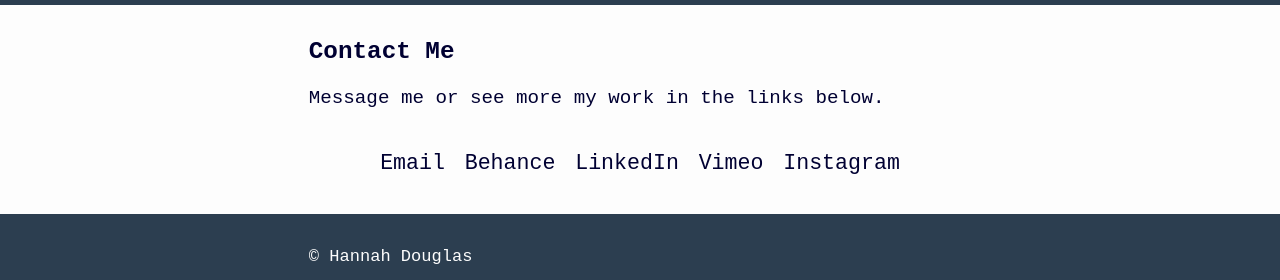
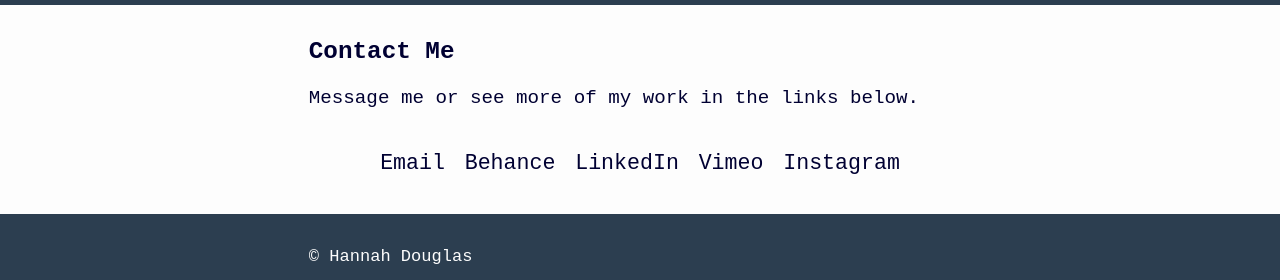
Before and after one commit to hldouglas/portfolio, a Jekyll site: the page built from index.html, in a window 1280 px wide. Shown: the part 1185-1465 px from the top of the page. Built offline with Jekyll 4.4.1, drawn with Linux system fonts in a browser that asks for light colours.

Commit message:
Grammar mistake

```diff
--- a/_layouts/default.html
+++ b/_layouts/default.html
@@ -38,7 +38,7 @@
     <div class="white-bg gutter-1-2 pad-b">
       <div class="wrapper max-length gutter-1-2">
         <h4 class="pad-t push-1-2" id="contact">Contact Me</h3>
-        <p class="wrapper max-length">Message me or see more my work in the links below.</p>
+        <p class="wrapper max-length">Message me or see more of my work in the links below.</p>
         <ul class ="list-group-inline push-0 mega text-center">
           <li><a href="mailto:hannah@hannahdouglas.work" itemprop="email" class="island-1-4 brand-shadow-a">Email</a></li>
           <li><a href="https://www.behance.net/hldouglas" itemprop="url" class="island-1-4 brand-shadow-a">Behance</a></li>
```
